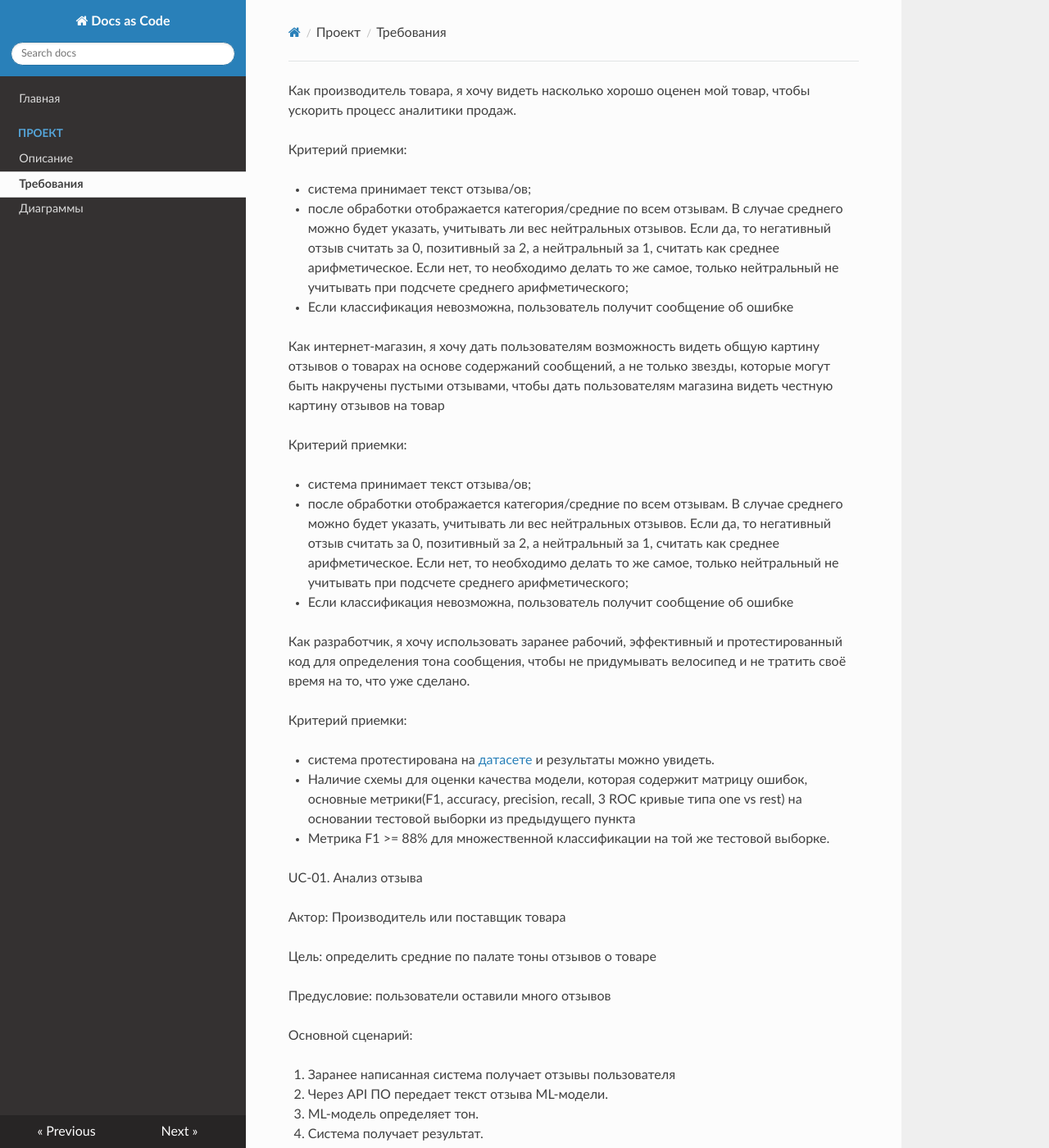
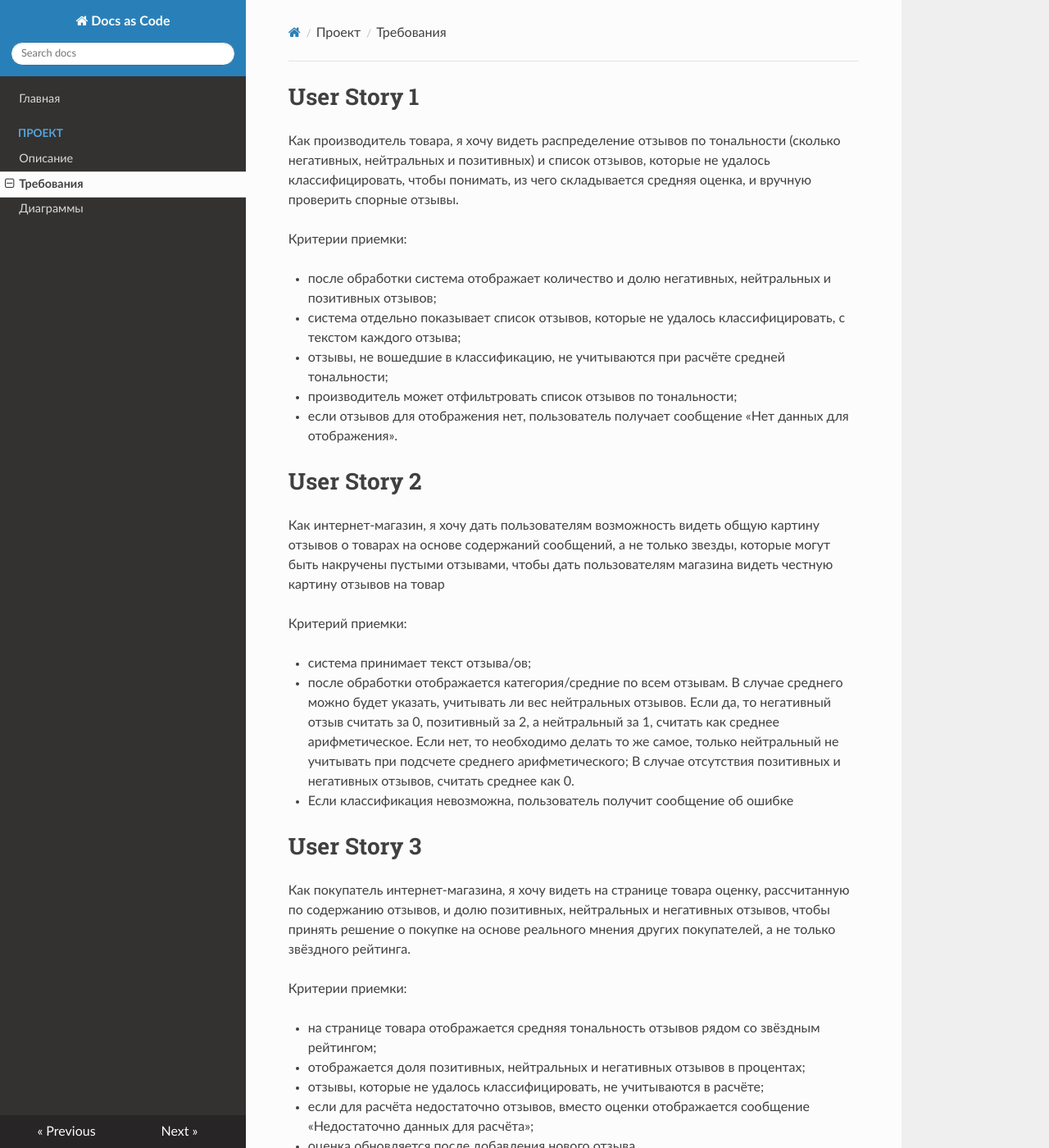
Before and after one commit to MiLiahkim00000101/docs-as-code, an MkDocs documentation site: the page built from docs/project/requirements.md, in a window 1280 px wide and 1400 px high. Shown: the whole window at 82% size. Built offline with MkDocs 1.6.1, drawn with Linux system fonts in a browser that asks for light colours; nearby versions of some CDN libraries; some of the changed text lies outside the part shown.

Commit message:
fixed Practice 2_1

```diff
--- a/docs/project/requirements.md
+++ b/docs/project/requirements.md
@@ -1,12 +1,18 @@
+# User Story 1
+
 Как производитель товара,
-я хочу видеть насколько хорошо оценен мой товар,
-чтобы ускорить процесс аналитики продаж.
+я хочу видеть распределение отзывов по тональности (сколько негативных, нейтральных и позитивных) и список отзывов, которые не удалось классифицировать,
+чтобы понимать, из чего складывается средняя оценка, и вручную проверить спорные отзывы.
 
-Критерий приемки:
+Критерии приемки:
 
-- система принимает текст отзыва/ов;
-- после обработки отображается категория/средние по всем отзывам. В случае среднего можно будет указать, учитывать ли вес нейтральных отзывов. Если да, то негативный отзыв считать за 0, позитивный за 2, а нейтральный за 1, считать как среднее арифметическое. Если нет, то необходимо делать то же самое, только нейтральный не учитывать при подсчете среднего арифметического;
-- Если классификация невозможна, пользователь получит сообщение об ошибке
+- после обработки система отображает количество и долю негативных, нейтральных и позитивных отзывов;
+- система отдельно показывает список отзывов, которые не удалось классифицировать, с текстом каждого отзыва;
+- отзывы, не вошедшие в классификацию, не учитываются при расчёте средней тональности;
+- производитель может отфильтровать список отзывов по тональности;
+- если отзывов для отображения нет, пользователь получает сообщение «Нет данных для отображения».
+
+# User Story 2
 
 Как интернет-магазин,
 я хочу дать пользователям возможность видеть общую картину отзывов о товарах на основе содержаний сообщений, а не только звезды, которые могут быть накручены пустыми отзывами,
@@ -15,41 +21,45 @@
 Критерий приемки:
 
 - система принимает текст отзыва/ов;
-- после обработки отображается категория/средние по всем отзывам. В случае среднего можно будет указать, учитывать ли вес нейтральных отзывов. Если да, то негативный отзыв считать за 0, позитивный за 2, а нейтральный за 1, считать как среднее арифметическое. Если нет, то необходимо делать то же самое, только нейтральный не учитывать при подсчете среднего арифметического;
+- после обработки отображается категория/средние по всем отзывам. В случае среднего можно будет указать, учитывать ли вес нейтральных отзывов. Если да, то негативный отзыв считать за 0, позитивный за 2, а нейтральный за 1, считать как среднее арифметическое. Если нет, то необходимо делать то же самое, только нейтральный не учитывать при подсчете среднего арифметического; В случае отсутствия позитивных и негативных отзывов, считать среднее как 0.
 - Если классификация невозможна, пользователь получит сообщение об ошибке
 
-Как разработчик,
-я хочу использовать заранее рабочий, эффективный и протестированный код для определения тона сообщения,
-чтобы не придумывать велосипед и не тратить своё время на то, что уже сделано.
+# User Story 3
 
-Критерий приемки:
+Как покупатель интернет-магазина,
+я хочу видеть на странице товара оценку, рассчитанную по содержанию отзывов, и долю позитивных, нейтральных и негативных отзывов,
+чтобы принять решение о покупке на основе реального мнения других покупателей, а не только звёздного рейтинга.
 
-- система протестирована на [датасете](https://huggingface.co/datasets/MonoHime/ru_sentiment_dataset/viewer/default/validation) и результаты можно увидеть.
-- Наличие схемы для оценки качества модели, которая содержит матрицу ошибок, основные метрики(F1, accuracy, precision, recall, 3 ROC кривые типа one vs rest) на основании тестовой выборки из предыдущего пункта
-- Метрика F1 >= 88% для множественной классификации на той же тестовой выборке.
+Критерии приемки:
 
-UC-01. Анализ отзыва
+- на странице товара отображается средняя тональность отзывов рядом со звёздным рейтингом;
+- отображается доля позитивных, нейтральных и негативных отзывов в процентах;
+- отзывы, которые не удалось классифицировать, не учитываются в расчёте;
+- если для расчёта недостаточно отзывов, вместо оценки отображается сообщение «Недостаточно данных для расчёта»;
+- оценка обновляется после добавления нового отзыва.
+
+
+# UC-01 Анализ тональности отзывов о товаре
 
 Актор: Производитель или поставщик товара
 
-Цель: определить средние по палате тоны отзывов о товаре
+Цель: получить среднюю тональность отзывово о товаре
 
-Предусловие: пользователи оставили много отзывов
+Предусловие: по товару есть один или несколько текстовых отзывов
 
 Основной сценарий:
 
-1. Заранее написанная система получает отзывы пользователя
-2. Через API ПО передает текст отзыва ML-модели.
-3. ML-модель определяет тон.
-4. Система получает результат.
-5. Производитель видит среднюю реакцию пользователей о товаре.
+1. Производитель загружает отзывы о товаре.
+2. Производитель выбирает способ расчёта: учитывать нейтральные отзывы или нет.
+3. Система передаёт тексты отзывов ML-модели по API.
+4. ML-модель определяет тональность каждого отзыва (негативная, нейтральная, позитивная).
+5. Система выполняет UC-04 (расчёт средней тональности).
+6. Система отображает тональность каждого отзыва и среднюю тональность по товару.
 
 Альтернативный сценарий:
 
-Если модель не может обработать текст, система сообщает,
-что требуется ручная классификация.
+4а. Модель не может классифицировать отзыв: он помечается «не классифицирован», исключается из расчёта и остаётся доступным для ручной проверки.
 
-Результат: категория обращения определена или обращение передано на ручную обработку.
+5а. UC-04 вернул «Недостаточно данных для расчёта»: система показывает это сообщение вместо средней тональности.
 
- Review "*" --> "1" AnalysisRequest
-AnalysisRequest "1" --> "1" ClassificationResult -->
+Результат: производитель видит среднюю тональность отзывов и список неклассифицированных отзывов.
```
Also changed, not shown: docs/project/diagrams.md (+47 -36 lines), screenshots/Class_diag.png, screenshots/UC_diag.png.
